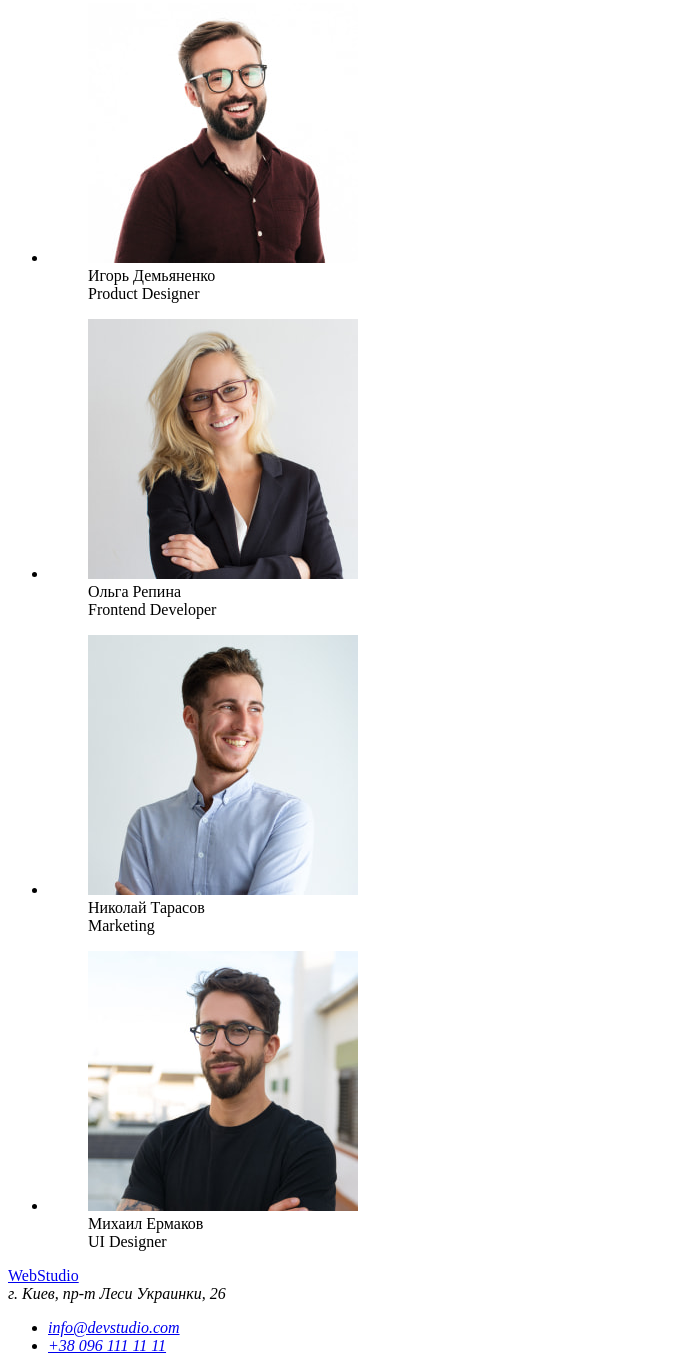
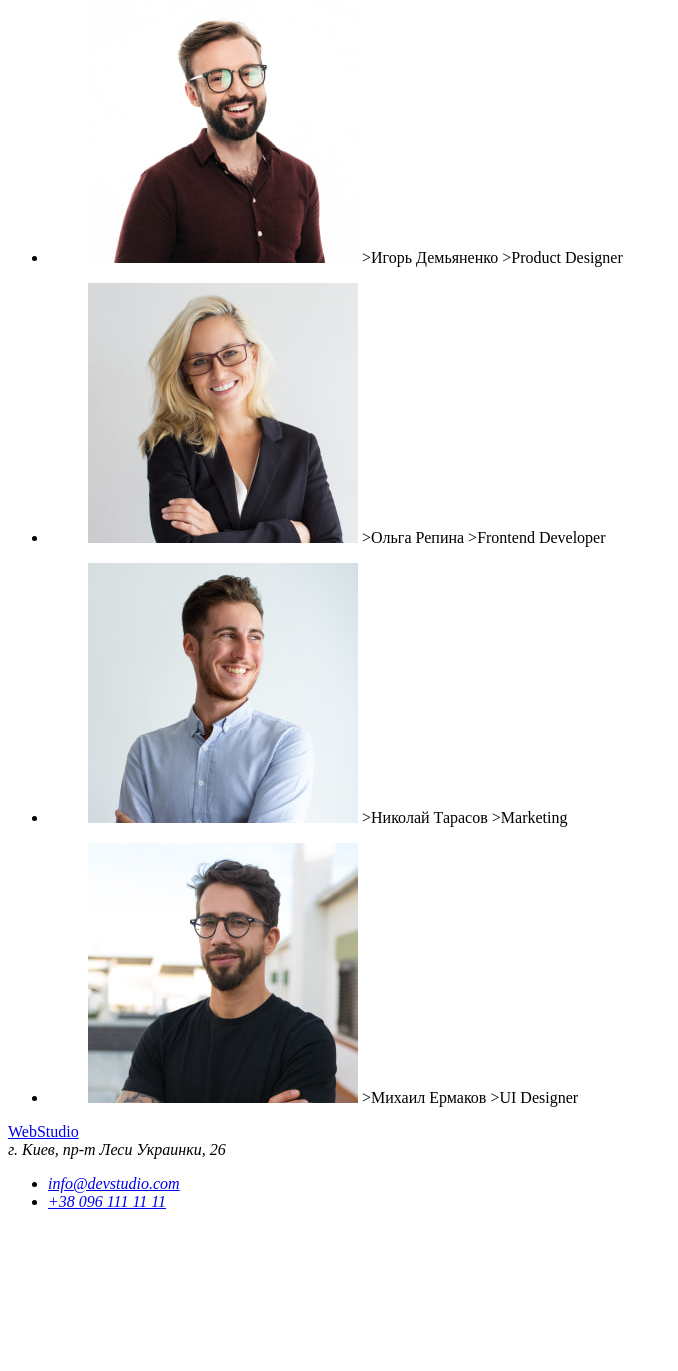
Before and after one commit to Kl0filinj/goit-markup-hw-01, a plain HTML site: page index.html in a window 1280 px wide. Shown: the part 1613-2984 px from the top of the page, without its empty margins (0-678 px from the left). After the commit the page ends 2840 px from the top, so only its background shows below. Drawn offline with Linux system fonts and the light colour scheme.

Commit message:
Правки валидатора

```diff
--- a/index.html
+++ b/index.html
@@ -53,29 +53,29 @@
             <li>
                 <figure>
                     <img src="images/img_igor.jpg" alt="Превью фото Игоря Демьяненко" width="270" height="260">
-                    <figcaption>Игорь Демьяненко</figcaption>
-                    <figcaption>Product Designer</figcaption>
+                    <span>>Игорь Демьяненко</span>
+                    <span>>Product Designer</span>
                 </figure>
             </li>
             <li>
                 <figure>
                     <img src="images/img_olha.jpg" alt="Превью фото Ольги Репиной" width="270" height="260">
-                    <figcaption>Ольга Репина</figcaption>
-                    <figcaption>Frontend Developer</figcaption>
+                    <span>>Ольга Репина</span>
+                    <span>>Frontend Developer</span>
                 </figure>
             </li>
             <li>
                 <figure>
                     <img src="images/img_nikolay.jpg" alt="Превью фото Николая Тарасова" width="270" height="260">
-                    <figcaption>Николай Тарасов</figcaption>
-                    <figcaption>Marketing</figcaption>
+                    <span>>Николай Тарасов</span>
+                    <span>>Marketing</span>
                 </figure>
             </li>
             <li>
                 <figure>
                     <img src="images/img_mikhail.jpg" alt="Превью фото Михаила Ермакова" width="270" height="260">
-                    <figcaption>Михаил Ермаков</figcaption>
-                    <figcaption>UI Designer</figcaption>
+                    <span>>Михаил Ермаков</span>
+                    <span>>UI Designer</span>
                 </figure>
             </li>
         </ul>
```
